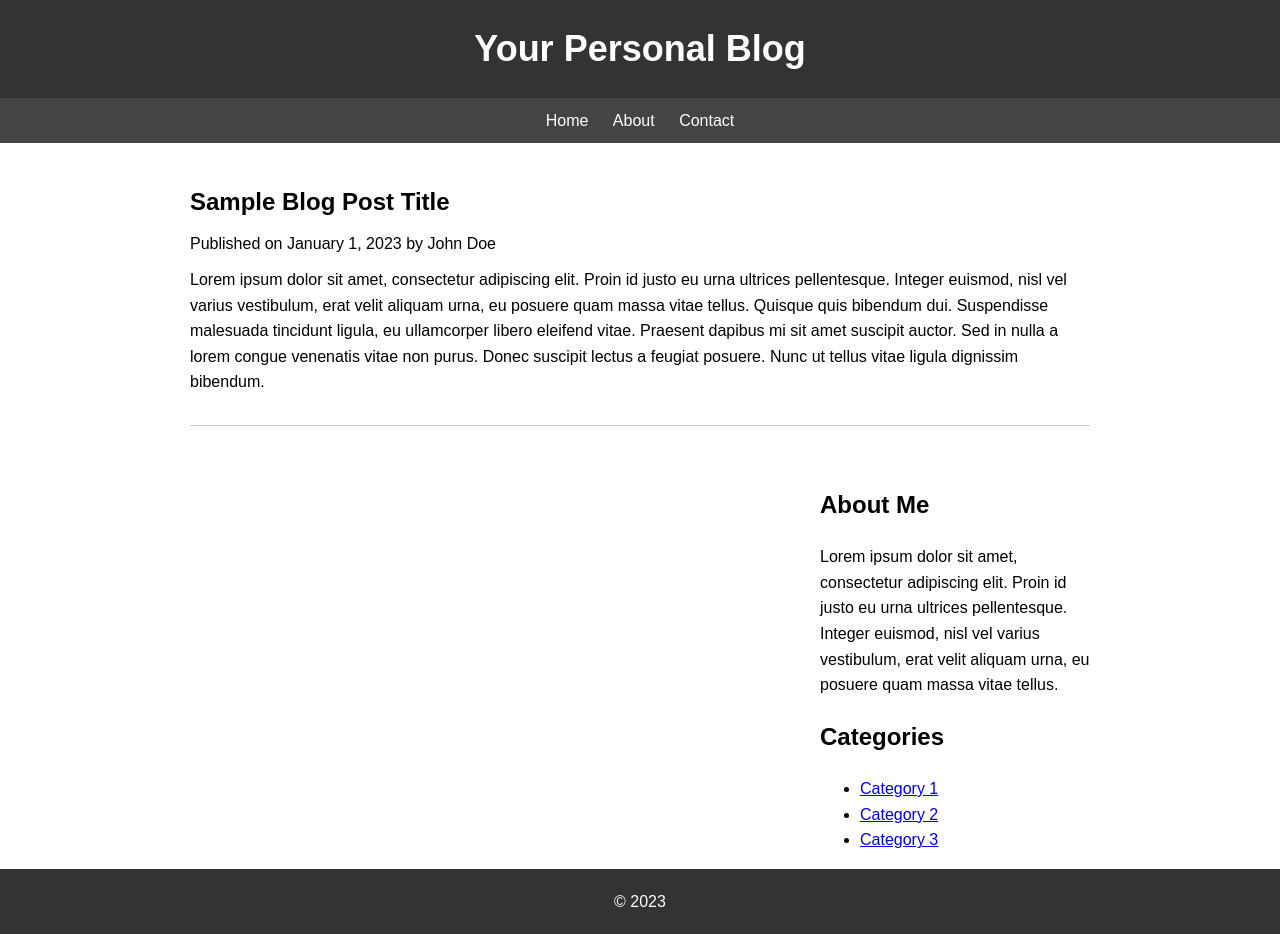
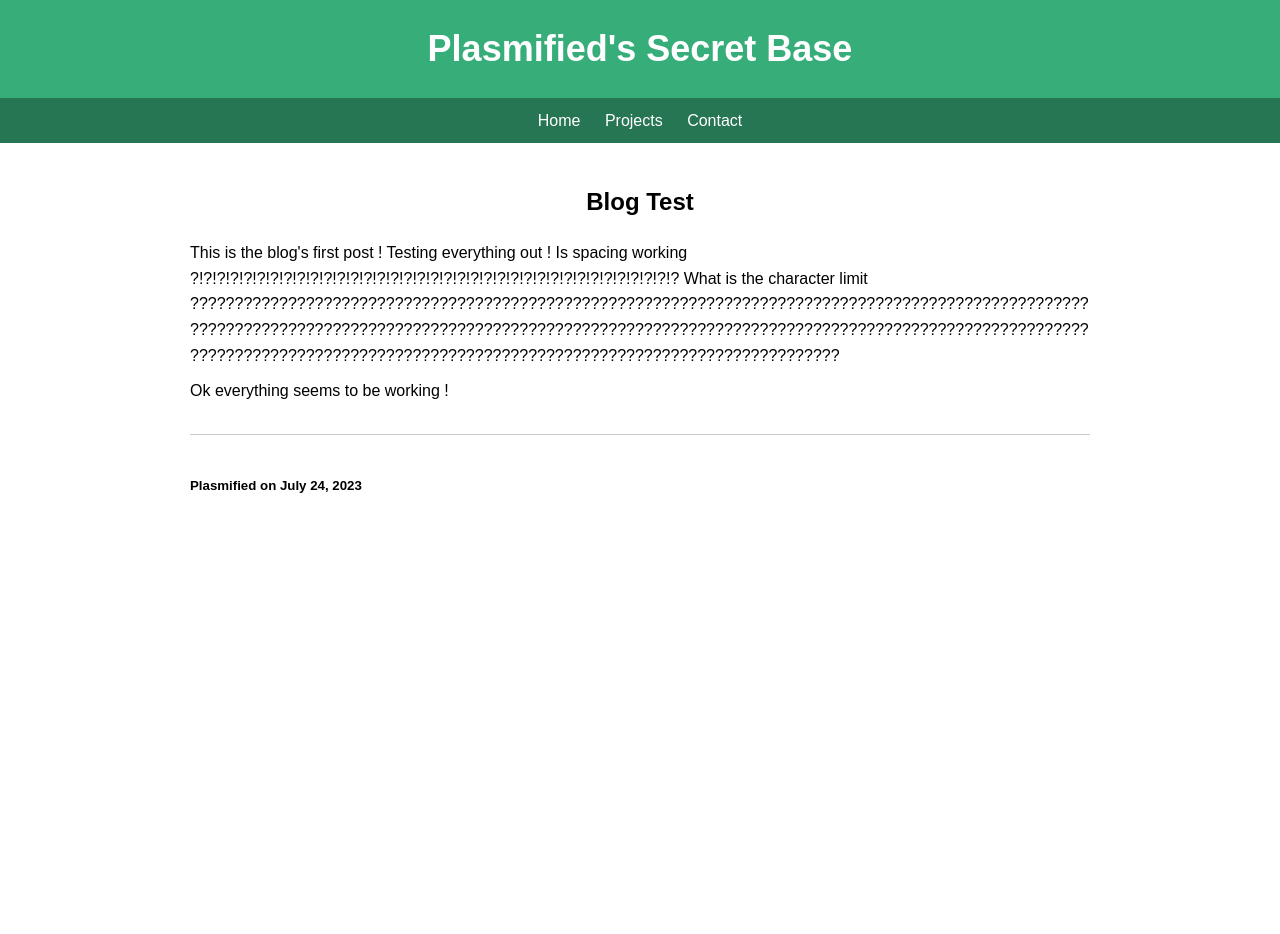
Before and after one commit to Plasmified/Plasmified.github.io, a plain HTML site: page index.html in a window 1280 px wide. After the commit the page ends 800 px from the top, so only its background shows below. Drawn offline with Linux system fonts and the light colour scheme.

Commit message:
Enhancements to the layout

```diff
--- /dev/null
+++ b/css/style.css
@@ -0,0 +1,61 @@
+		body {
+            font-family: Arial, sans-serif;
+            line-height: 1.6;
+            margin: 0;
+            padding: 0;
+        }
+        header {
+            background-color: #37ad7a;
+            color: #ffffff;
+            padding: 20px;
+            text-align: center;
+        }
+        h1 {
+            margin: 0;
+            font-size: 36px;
+        }
+        nav {
+            background-color: #267553;
+            color: #fff;
+            padding: 10px;
+            text-align: center;
+        }
+        nav a {
+            color: #fff;
+            text-decoration: none;
+            margin: 0 10px;
+        }
+        nav a:hover {
+            text-decoration: underline;
+        }
+        .container {
+            max-width: 900px;
+            margin: 0 auto;
+            padding: 20px;
+        }
+        .post {
+            margin-bottom: 40px;
+            border-bottom: 1px solid #ccc;
+            padding-bottom: 20px;
+        }
+        .post h2 {
+            font-size: 24px;
+            margin-bottom: 10px;
+        }
+        .post p {
+			word-wrap: break-word;
+            margin: 10px 0;
+        }
+        .sidebar {
+			background-color: #37ad7a;
+            float: left;
+            width: 15%;
+            padding-left: 20px;
+        }
+        .footer {
+            background-color: #37ad7a;
+            color: #fff;
+            padding: 20px;
+            text-align: center;
+            clear: both;
+        }
--- a/index.html
+++ b/index.html
@@ -1,108 +1,36 @@
 <!DOCTYPE html>
 <html>
 <head>
-    <title>Plasmified's Blog</title>
-    <style>
-        body {
-            font-family: Arial, sans-serif;
-            line-height: 1.6;
-            margin: 0;
-            padding: 0;
-        }
-        header {
-            background-color: #333;
-            color: #fff;
-            padding: 20px;
-            text-align: center;
-        }
-        h1 {
-            margin: 0;
-            font-size: 36px;
-        }
-        nav {
-            background-color: #444;
-            color: #fff;
-            padding: 10px;
-            text-align: center;
-        }
-        nav a {
-            color: #fff;
-            text-decoration: none;
-            margin: 0 10px;
-        }
-        nav a:hover {
-            text-decoration: underline;
-        }
-        .container {
-            max-width: 900px;
-            margin: 0 auto;
-            padding: 20px;
-        }
-        .post {
-            margin-bottom: 40px;
-            border-bottom: 1px solid #ccc;
-            padding-bottom: 20px;
-        }
-        .post h2 {
-            font-size: 24px;
-            margin-bottom: 10px;
-        }
-        .post p {
-            margin: 10px 0;
-        }
-        .sidebar {
-            float: right;
-            width: 30%;
-            padding-left: 20px;
-        }
-        .footer {
-            background-color: #333;
-            color: #fff;
-            padding: 20px;
-            text-align: center;
-            clear: both;
-        }
-    </style>
+    <title>Plasmified's Secret Base</title>
+	<link rel="stylesheet" href="./css/style.css">
 </head>
 <body>
     <header>
-        <h1>Your Personal Blog</h1>
+        <h1>Plasmified's Secret Base</h1>
     </header>
     <nav>
         <a href="#">Home</a>
-        <a href="#">About</a>
+        <a href="#">Projects</a>
         <a href="#">Contact</a>
     </nav>
+
     <div class="container">
         <div class="main-content">
             <div class="post">
-                <h2>Sample Blog Post Title</h2>
-                <p>Published on January 1, 2023 by John Doe</p>
-                <p>Lorem ipsum dolor sit amet, consectetur adipiscing elit. Proin id justo eu urna ultrices
-                    pellentesque. Integer euismod, nisl vel varius vestibulum, erat velit aliquam urna, eu
-                    posuere quam massa vitae tellus. Quisque quis bibendum dui. Suspendisse malesuada
-                    tincidunt ligula, eu ullamcorper libero eleifend vitae. Praesent dapibus mi sit amet
-                    suscipit auctor. Sed in nulla a lorem congue venenatis vitae non purus. Donec suscipit
-                    lectus a feugiat posuere. Nunc ut tellus vitae ligula dignissim bibendum.</p>
+                <center>
+					<h2>Blog Test</h2>
+					<h3></h3>
+				</center>
+                <p>This is the blog's first post !
+				Testing everything out !
+				Is spacing working ?!?!?!?!?!?!?!?!?!?!?!?!?!?!?!?!?!?!?!?!?!?!?!?!?!?!?!?!?!?!?!?!?!?!?!?!?
+				What is the character limit ???????????????????????????????????????????????????????????????????????????????????????????????????????????????????????????????????????????????????????????????????????????????????????????????????????????????????????????????????????????????????????????????????????????????????</p>
+				<p>Ok everything seems to be working !</p>
             </div>
+			<h5> Plasmified on July 24, 2023 </h5>
             <!-- Add more blog posts here -->
         </div>
-        <div class="sidebar">
-            <h2>About Me</h2>
-            <p>Lorem ipsum dolor sit amet, consectetur adipiscing elit. Proin id justo eu urna ultrices
-                pellentesque. Integer euismod, nisl vel varius vestibulum, erat velit aliquam urna, eu
-                posuere quam massa vitae tellus.</p>
 
-            <h2>Categories</h2>
-            <ul>
-                <li><a href="#">Category 1</a></li>
-                <li><a href="#">Category 2</a></li>
-                <li><a href="#">Category 3</a></li>
-            </ul>
-        </div>
     </div>
-    <footer class="footer">
-        &copy; 2023
-    </footer>
 </body>
 </html>
```
